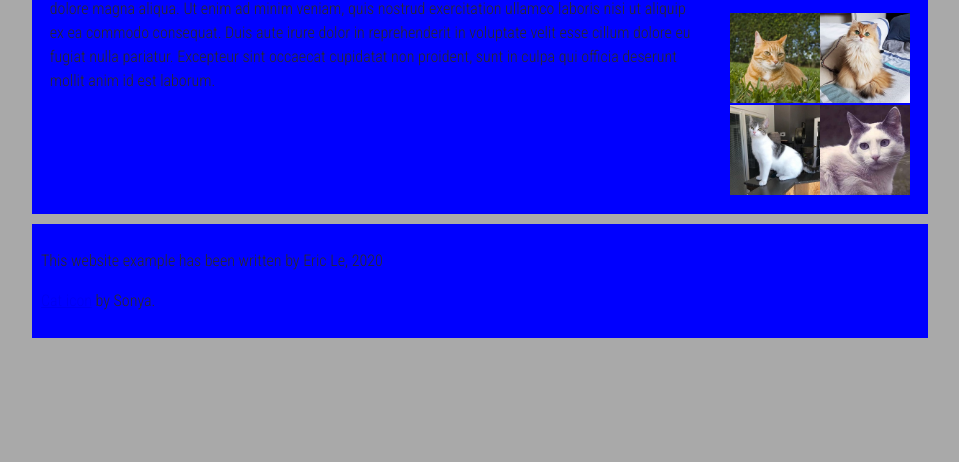
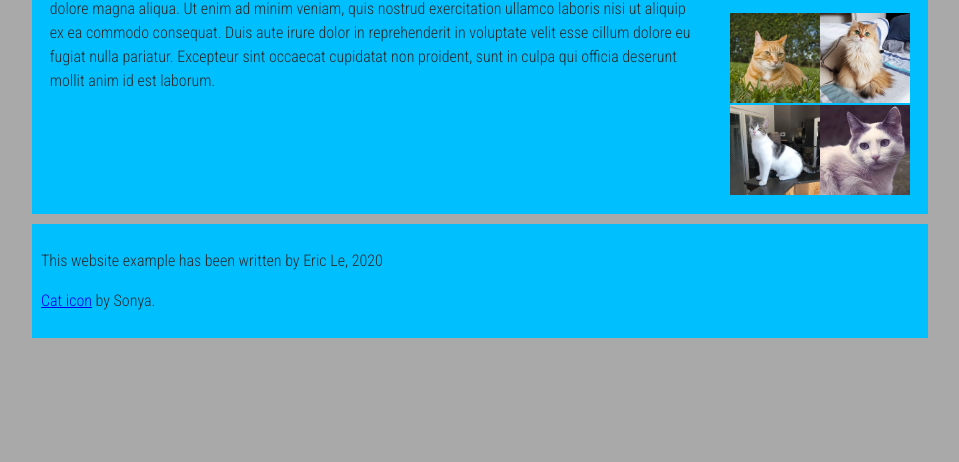
Before and after one commit to ericTle1/ericTle1.github.io, a plain HTML site: page Lab_3/index.html in a window 1280 px wide. Shown: the part 338-800 px from the top of the page, without its empty margins (160-1119 px from the left). Drawn offline with Linux system fonts and the light colour scheme.

Commit message:
Update style.css

```diff
--- a/Lab_3/style.css
+++ b/Lab_3/style.css
@@ -62,7 +62,7 @@ body > * {
 }
 
 main, header, nav, article, aside, footer, section {
-  background-color: blue;
+  background-color: #00bfff;
   padding: 1%;
 }
 
```
